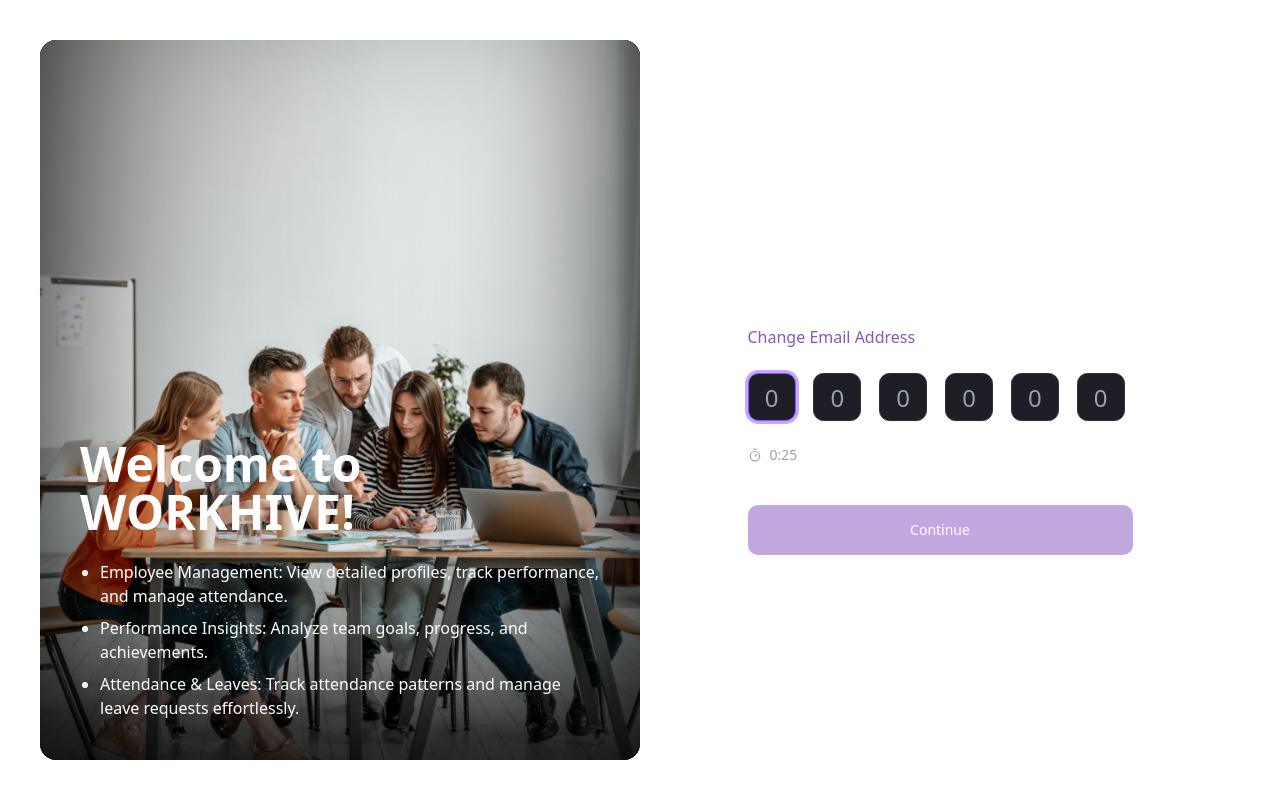
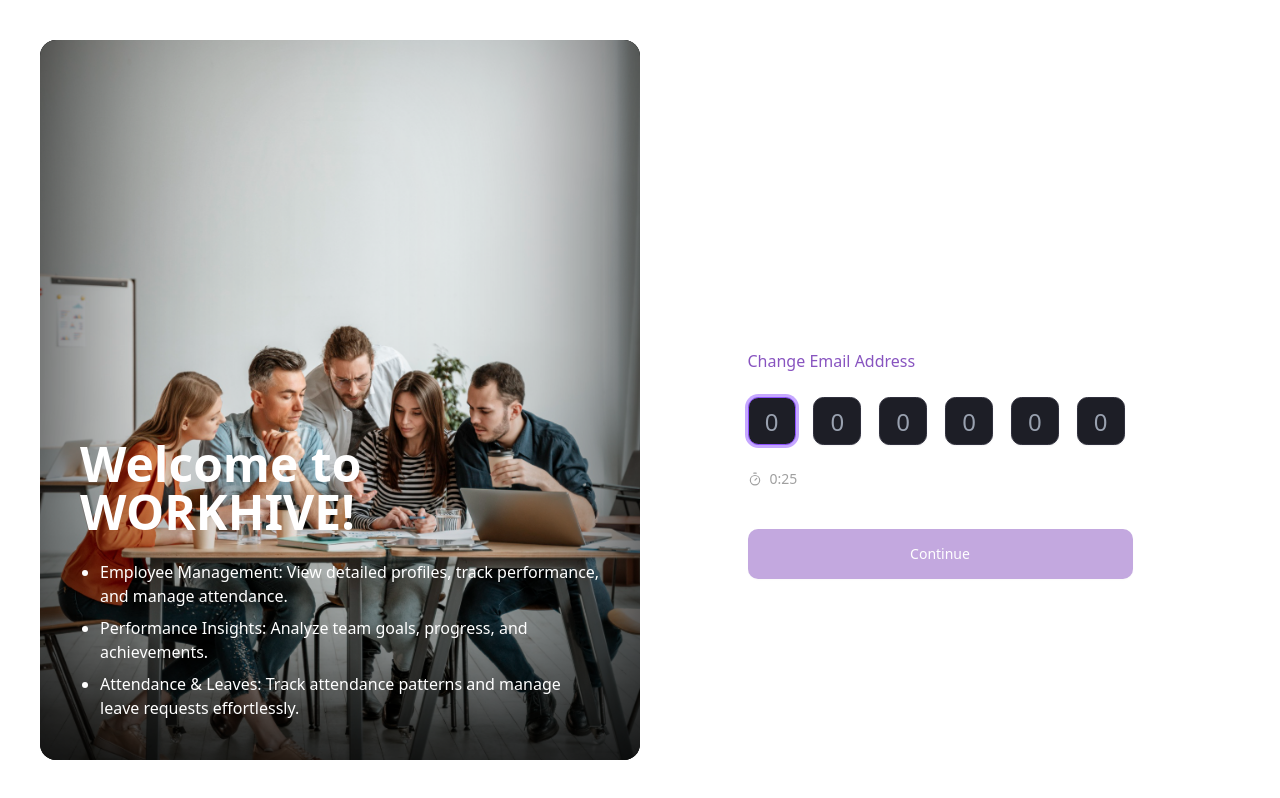
Before and after one commit to thesalmankhxn/thesalmankhxn-vTrades-FrontendDeveloperTask, a Next.js app: page /otp-verification in a window 1280 px wide. Built offline with nearby package versions, Linux system fonts and the light colour scheme.

Commit message:
fix: padding;

```diff
--- a/src/app/(auth)/layout.tsx
+++ b/src/app/(auth)/layout.tsx
@@ -71,7 +71,7 @@
                 </div>
 
                 {/* Form Section */}
-                <div className='flex w-full items-center justify-center py-10 sm:p-8 md:w-1/2 md:p-12 md:pt-0'>
+                <div className='flex w-full items-center justify-center py-10 sm:p-8 md:w-1/2 md:p-12'>
                     <div className='mx-auto w-full max-w-[385px]'>
                         <h2 className='mb-2 text-2xl leading-snug font-semibold sm:text-3xl md:text-[32px] md:leading-[48px]'>
                             {title}
```
